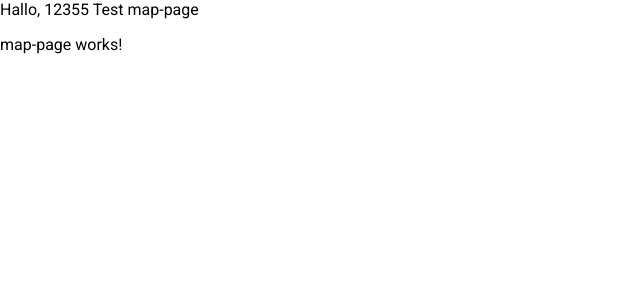
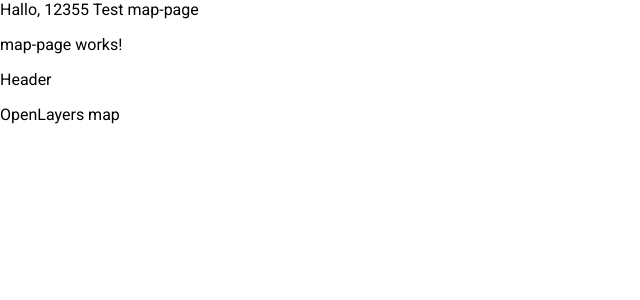
Before and after one commit to DanBanDev/plz-visualization, an Angular app in the folder frontend/PlzGeo.Client/: page / in a window 1280 px wide. Shown: the top 300 px of the page, without its empty margins (0-640 px from the left). Built offline with nearby package versions, Linux system fonts and the light colour scheme; what @ngrx/effects, @ngrx/store would draw is missing.

Commit message:
set up ngrx store

```diff
--- a/frontend/PlzGeo.Client/package.json
+++ b/frontend/PlzGeo.Client/package.json
@@ -31,6 +31,7 @@
     "@angular-devkit/build-angular": "^19.0.0",
     "@angular/cli": "^19.0.0",
     "@angular/compiler-cli": "^19.0.0",
+    "@types/geojson": "^7946.0.16",
     "@types/jasmine": "~5.1.0",
     "jasmine-core": "~5.4.0",
     "karma": "~6.4.0",
--- /dev/null
+++ b/frontend/PlzGeo.Client/src/app/core/store/map/map-state.ts
@@ -0,0 +1,6 @@
+import { FeatureCollection, Feature, Polygon, MultiPolygon } from 'geojson';
+
+export interface MapState {
+  geoJson: FeatureCollection | null;
+  selectedPostalCode: string | null;
+}
--- /dev/null
+++ b/frontend/PlzGeo.Client/src/app/features/map-page/header.component.ts
@@ -0,0 +1,15 @@
+import { Component } from "@angular/core";
+
+@Component({
+  selector: 'app-header',
+  standalone: false,
+  template: `
+
+      <p>Header</p>
+  `,
+  styles: [`
+
+    `]
+})
+export class HeaderComponent {
+}
--- /dev/null
+++ b/frontend/PlzGeo.Client/src/app/features/map-page/map-component.ts
@@ -0,0 +1,15 @@
+import { Component } from "@angular/core";
+
+@Component({
+  selector: 'app-map',
+  standalone: false,
+  template: `
+
+      <p>OpenLayers map</p>
+  `,
+  styles: [`
+
+    `]
+})
+export class MapComponent {
+}
--- a/frontend/PlzGeo.Client/src/app/features/map-page/map-page.component.ts
+++ b/frontend/PlzGeo.Client/src/app/features/map-page/map-page.component.ts
@@ -1,4 +1,5 @@
 import { Component } from '@angular/core';
+
 
 @Component({
   selector: 'app-map-page',
@@ -6,6 +7,8 @@ import { Component } from '@angular/core';
   template: `
       Test map-page
       <p>map-page works!</p>
+      <app-header></app-header>
+      <app-map></app-map>
   `,
   styles: [`
 
--- a/frontend/PlzGeo.Client/src/app/features/map-page/map-page.module.ts
+++ b/frontend/PlzGeo.Client/src/app/features/map-page/map-page.module.ts
@@ -1,10 +1,12 @@
 import { NgModule } from '@angular/core';
 import { CommonModule } from '@angular/common';
 import { MapPageComponent } from './map-page.component';
+import { HeaderComponent } from './header.component';
+import { MapComponent } from './map-component';
 
 
 @NgModule({
-  declarations: [MapPageComponent],
+  declarations: [MapPageComponent, HeaderComponent, MapComponent],
   imports: [
     CommonModule
   ],
```
Also changed, not shown: frontend/PlzGeo.Client/src/app/core/store/app-state.ts (added), frontend/PlzGeo.Client/src/app/core/store/app.effects.ts (added), frontend/PlzGeo.Client/src/app/core/store/app.reducer.ts (added), 1 other file (tests, documents, lock files or other folders).
